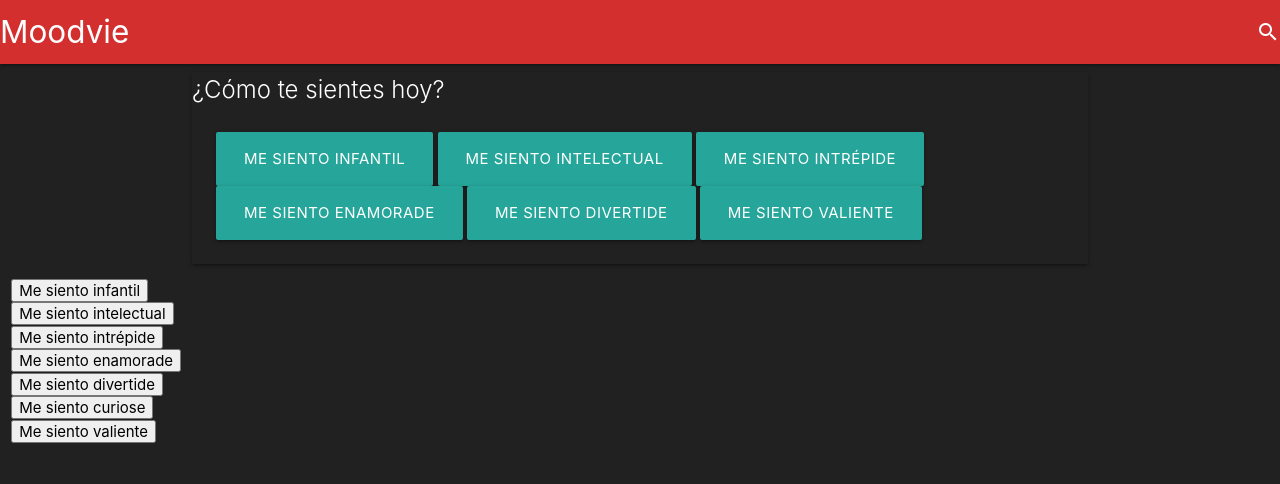
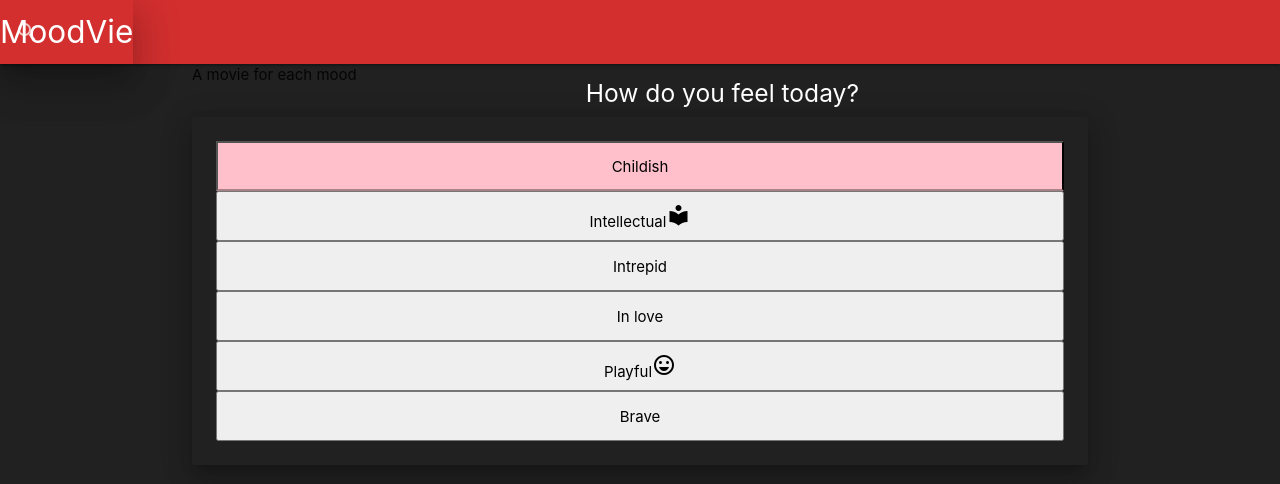
Before and after one commit to KarenAmicone/Peliculas-entomatadas, a plain HTML site: page src/index.html in a window 1280 px wide. Drawn offline with nearby package versions, Linux system fonts and the light colour scheme.

Commit message:
Estilo a botones y card

```diff
--- a/src/index.html
+++ b/src/index.html
@@ -13,61 +13,57 @@
 <body>
 <header>
     <nav>
-        <div class="nav-wrapper #e53935 red darken-2 ">
-          <a href="#" class="brand-logo">Moodvie</a>
-          <i class="material-icons right">search</i>
+        <div class="nav-wrapper #e53935 red darken-2">
+          <a href="#" class="brand-logo z-depth-5">MoodVie</a>
+          <form>
+                <div class="input-field">
+                  <input id="search" type="search" required>
+                  <label class="label-icon" for="search"><i class="material-icons">search</i></label>
+                  <i class="material-icons">close</i>
+                </div>
+              </form>
         </div>
       </nav>
 </header>
 
+<div class="container">
+<div class="col s12 left">A movie for each mood</div>
+</div>
+
+
+<div class="container">
+    <h5 class="col s12 center-align">How do you feel today?</h5>
+</div>
+
 
 <div class="container" id="page-home">
   <div class="col s12">
-        <div class="card #212121 grey darken-4">
-            <span class="card-title card-new">¿Cómo te sientes hoy?</span>
+        <div class="card #212121 grey darken-4 z-depth-4">
                 <div class="card-content">
-                    <button class="btn-large mood" value=4>Me siento infantil</button>
-                    <button class="btn-large mood" value=5>Me siento intelectual</button>
-                    <button class="btn-large mood" value=6>Me siento intrépide</button>
-                    <button class="btn-large mood" value=0>Me siento enamorade</button>
-                    <button class="btn-large mood" value=1>Me siento divertide</button>
-                    <button class="btn-large mood" value=2>Me siento valiente</button>
+                    <button class="childish mood" value=4>Childish</button>
+                    <button class="mood" value=5>Intellectual<i class="material-icons">local_library</i></button>
+                    <button class="mood" value=6>Intrepid</button>
+                    <button class="mood" value=0>In love</button>
+                    <button class="mood" value=1>Playful<i class="material-icons">sentiment_very_satisfied</i></button>
+                    <button class="mood" value=2>Brave</button>
                 </div>
             </div>
       </div>
 </div>
+</div>
 
 
 
-<div id="page-home" class="row">
-        <div class="col s12">
-            <button class="mood" value=4>Me siento infantil</button>
-        </div>
-        <div class="col s12">
-            <button class="mood" value=5>Me siento intelectual</button>
-        </div>
-        <div class="col s12">
-            <button class="mood" value=6>Me siento intrépide</button>
-        </div>
-        <div class="col s12">
-            <button class="mood" value=0>Me siento enamorade</button>
-        </div>
-        <div class="col s12">
-            <button class="mood" value=1>Me siento divertide</button>
-        </div>
-        <div class="col s12">
-             <button class="mood" value=3>Me siento curiose</button>
-        </div>
-        <div class="col s12">
-            <button class="mood" value=2>Me siento valiente</button>
-        </div>
+<div class="cantainer">
+  <div class="row">
+    <div class="col s12 m4 l4 offset-l4">
+      <div id="card-container">
+
+      </div>
     </div>
+  </div>
 </div>
 
-
-<div id="card-container" class="container">
-
-</div>
 
     <script src="https://cdnjs.cloudflare.com/ajax/libs/materialize/1.0.0/js/materialize.min.js"></script>
     <script src="data.js"></script>
--- a/src/style.css
+++ b/src/style.css
@@ -2,12 +2,16 @@ body{
     background-color: #212121;
 }
 
-.card-new{
-    text-align: center;
+h5 {
     color: white;
 }
 
+.card-content > button {
+    width: 100%;
+    height: 50px;
+}
 
-.nueva {
-    background: black;
+.childish {
+    background-color: pink;
+    border-bottom-color: pink;
 }
```
